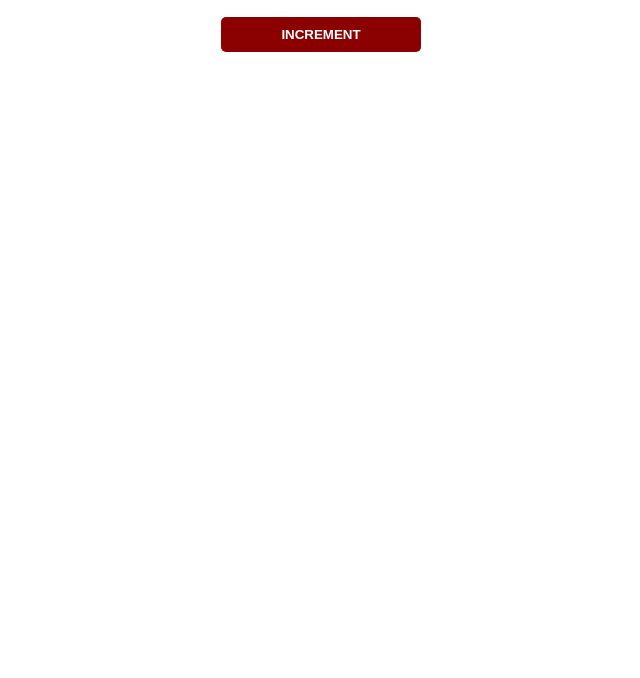
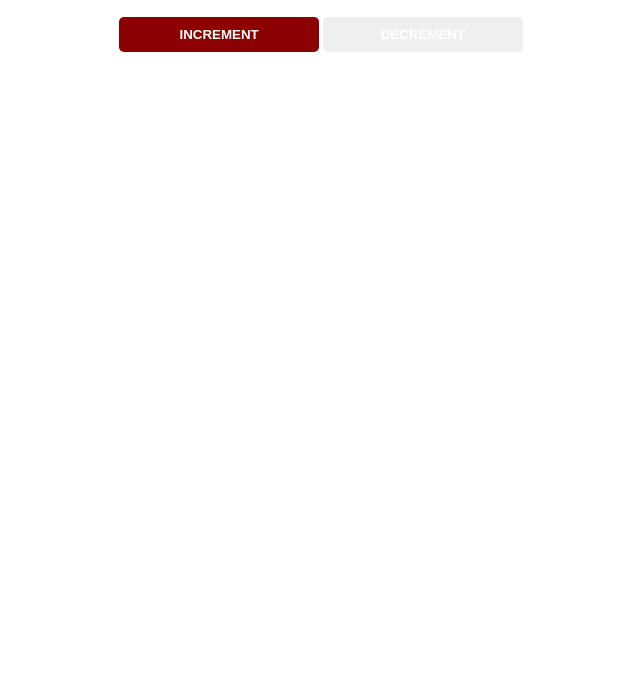
Before and after one commit to SincerelyBrittany/passenger-counter-app, a plain HTML site: page index.html in a window 1280 px wide. Shown: the part 122-800 px from the top of the page, without its empty margins (319-959 px from the left). Drawn offline with Linux system fonts and the light colour scheme.

Commit message:
adds decrease button

```diff
--- a/index.html
+++ b/index.html
@@ -9,6 +9,7 @@
     <h1>People entered:</h1>
     <h2 id="count-el">0</h2>
     <button id="increment-btn" onclick="increment()">INCREMENT</button>
+    <button id="decrement-btn" onclick="decrement()">DECREMENT</button>
     <script src="index.js"></script>
   </body>
 </html>
--- a/index.js
+++ b/index.js
@@ -8,3 +8,8 @@ function increment() {
   count = count + 1;
   countEl.innerText = count;
 }
+
+function decrement() {
+  count = count - 1;
+  countEl.innerText = count;
+}
```
